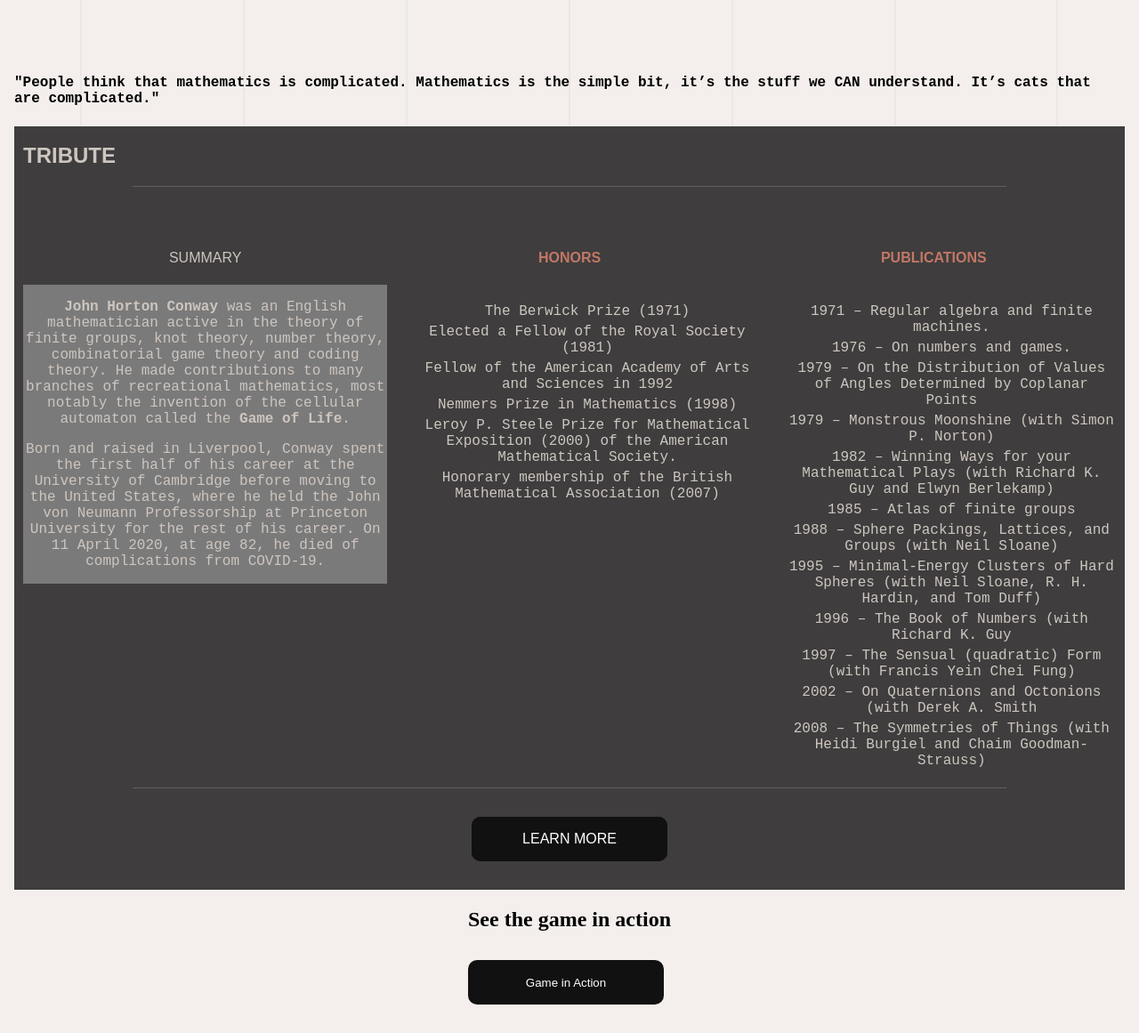
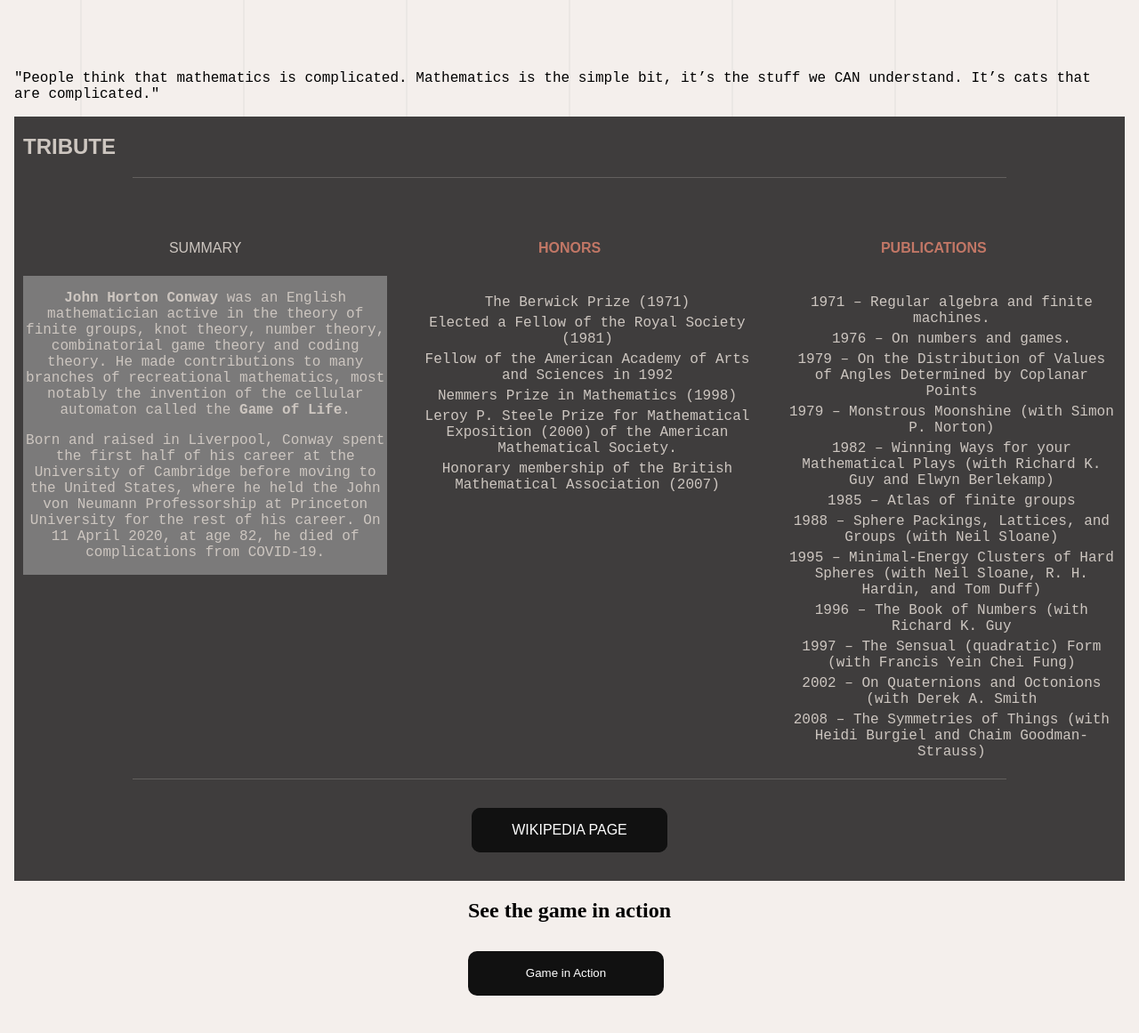
Before and after one commit to mcshakes/game-of-life, a plain HTML site: page index.html in a window 1280 px wide. Shown: the part 597-1758 px from the top of the page at 89% size. Drawn offline with nearby package versions, Linux system fonts and the light colour scheme; a web font is replaced by a local one.

Commit message:
Changes for SEO readability

```diff
--- a/index.html
+++ b/index.html
@@ -5,6 +5,7 @@
     <meta charset='UTF-8' />
     <title>Game of Life</title>
     <meta name="viewport" content="width=device-width, initial-scale=1.0" />
+    <meta name="Description" content="Just a tribute page to John Conway; HTML/CSS and plain JavaScript">
     <link href="index.css" rel="stylesheet" type="text/css" />
     <link rel="preconnect" href="https://fonts.gstatic.com">
     <link rel="preconnect" href="https://fonts.gstatic.com">
@@ -37,9 +38,9 @@
             <h1 class="hero-title">JOHN CONWAY</h1>
         </div>
 
-        <h4 id="quote">"People think that mathematics is complicated. Mathematics is the simple bit, it’s the stuff we
+        <p id="quote">"People think that mathematics is complicated. Mathematics is the simple bit, it’s the stuff we
             CAN
-            understand. It’s cats that are complicated." </h4>
+            understand. It’s cats that are complicated." </p>
 
         <div class="summary" data-aos="fade-right">
             <div class="summary-header">
@@ -122,7 +123,7 @@
             </div>
             <div class="divider-light" id="bottom"></div>
             <a class="wiki-link" target="_blank" rel="noopener noreferrer"
-                href="https://en.wikipedia.org/wiki/John_Horton_Conway">LEARN MORE</a>
+                href="https://en.wikipedia.org/wiki/John_Horton_Conway">WIKIPEDIA PAGE</a>
         </div>
     </section>
 
```
